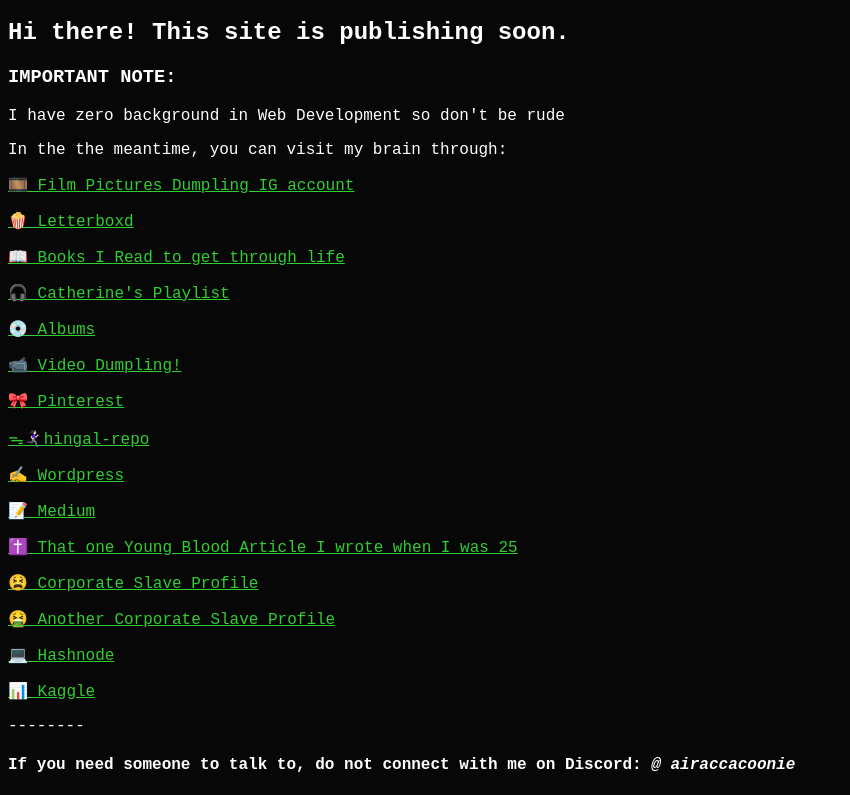
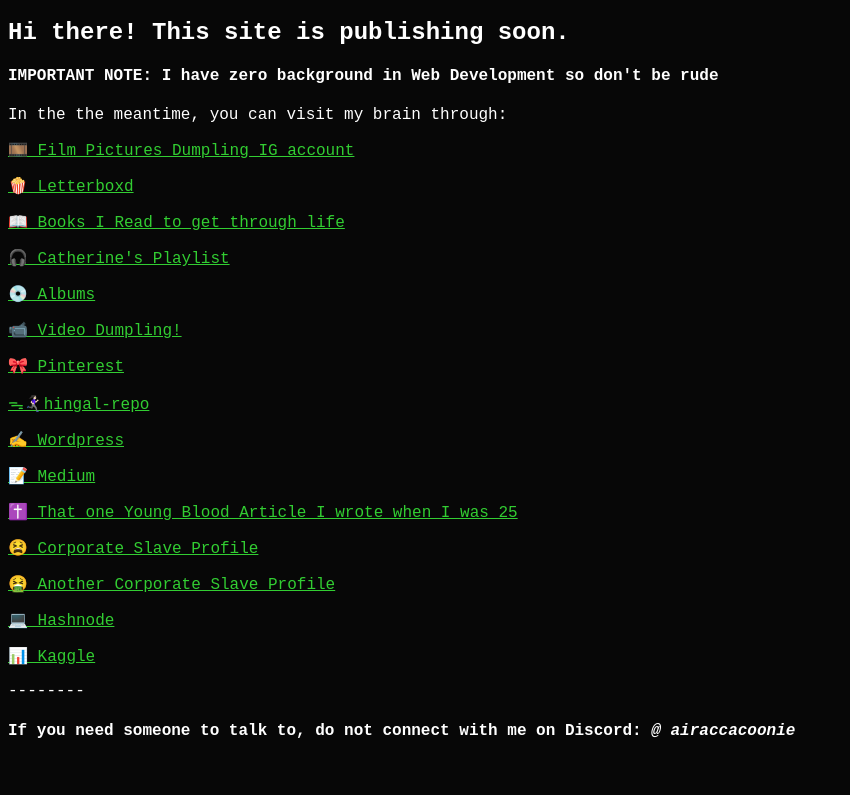
Before and after one commit to ac-gutierrez/ac-gutierrez.github.io, a plain HTML site: page index.html in a window 1280 px wide. Shown: the part 61-856 px from the top of the page, without its empty margins (0-850 px from the left). After the commit the page ends 822 px from the top, so only its background shows below. Drawn offline with Linux system fonts and the light colour scheme.

Commit message:
Change heading from h3 to h4 for important note

```diff
--- a/index.html
+++ b/index.html
@@ -27,8 +27,8 @@
 <body>
   <h1>Drop the Catherine!</h1>
   <h2> Hi there! This site is publishing soon. </h2>
-  <h3> IMPORTANT NOTE:  </h3>
-  I have zero background in Web Development so don't be rude
+  <h4> IMPORTANT NOTE:   I have zero background in Web Development so don't be rude </h4>
+
   <p> In the the meantime, you can visit my brain through: </p>
   <p> <a href="https://www.instagram.com/airaccacoonie/"> 🎞️ Film Pictures Dumpling IG account </a></p>
   <p> <a href="https://boxd.it/3OfHR"> 🍿 Letterboxd</a></p>
```
